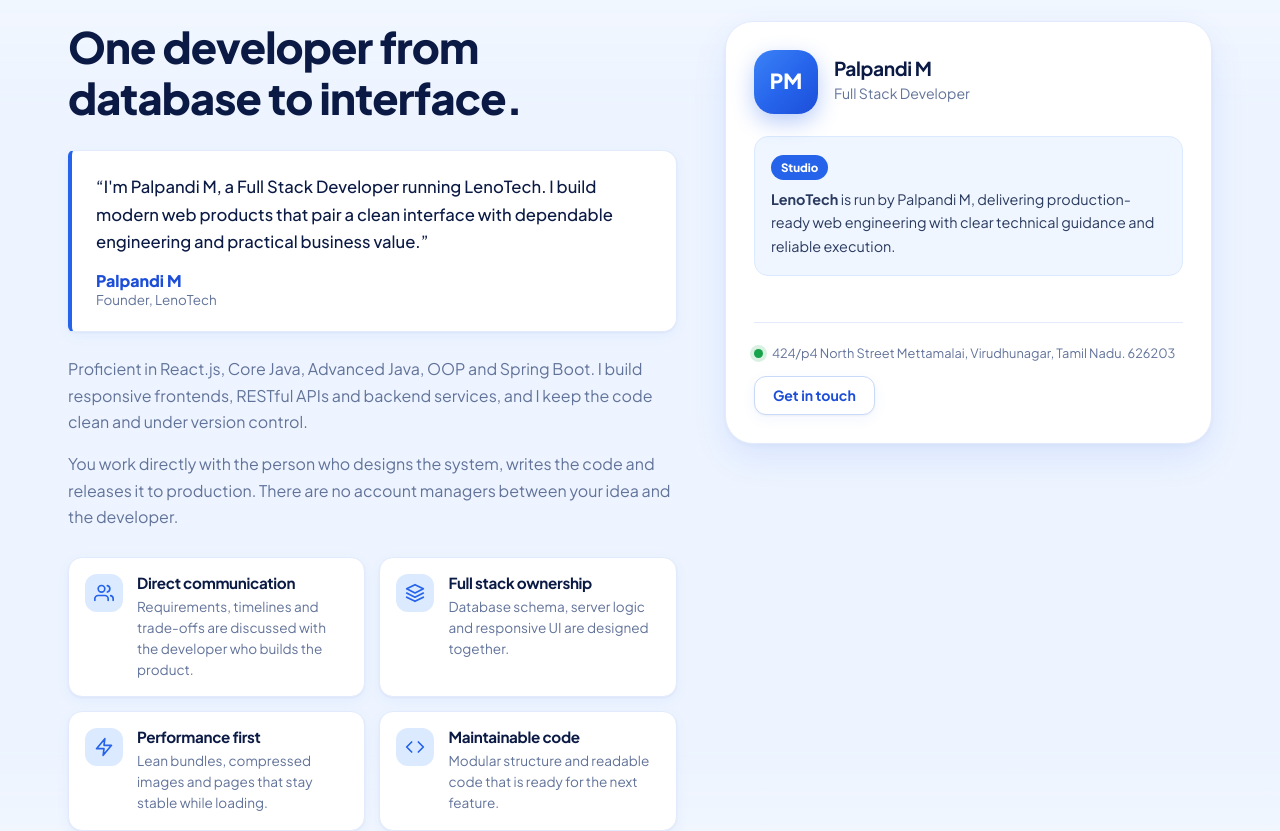
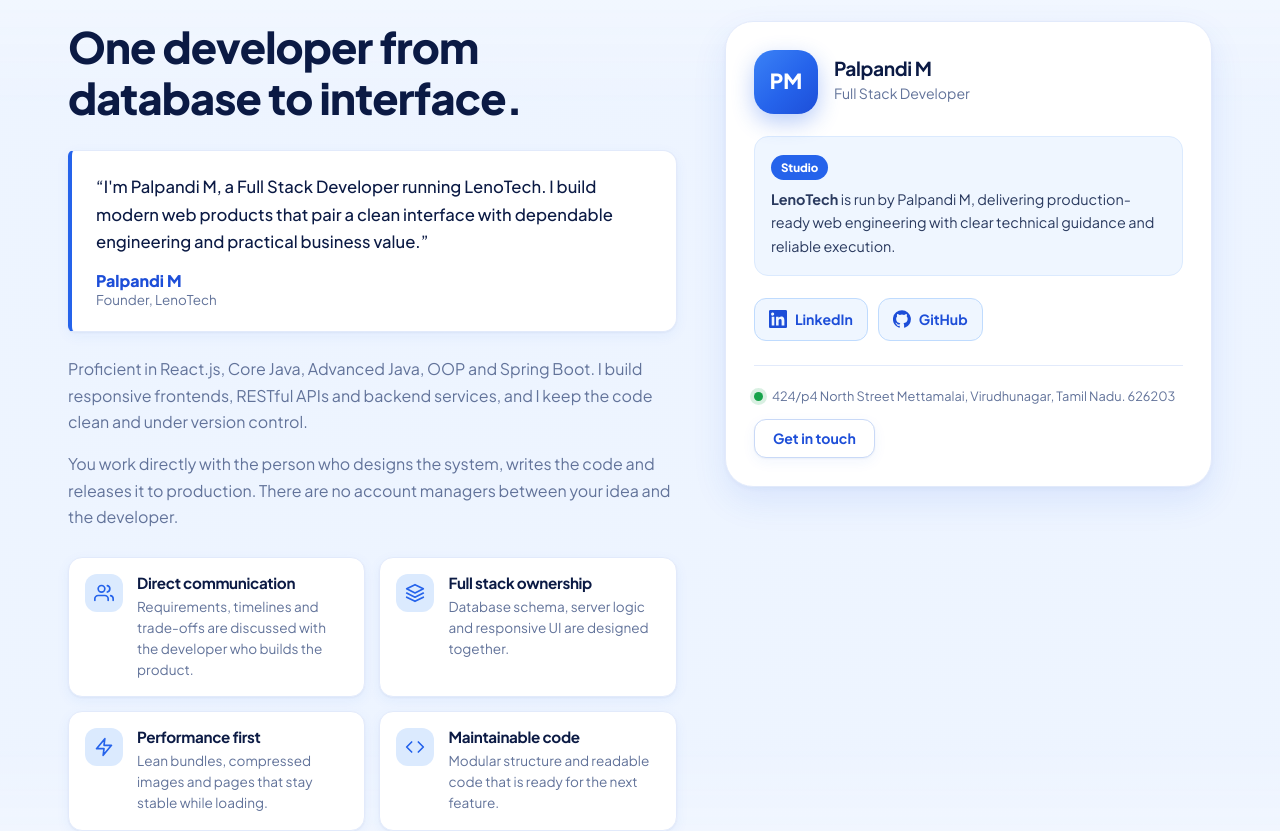
Before and after one commit to Palpandii/companywebsite, a React (Vite) app: page / in a window 1280 px wide. Shown: the part 2876-3707 px from the top of the page. Built offline with nearby package versions, Linux system fonts and the light colour scheme.

Commit message:
change about

```diff
--- a/index.html
+++ b/index.html
@@ -29,7 +29,7 @@
   <link rel="preconnect" href="https://fonts.googleapis.com" />
   <link rel="preconnect" href="https://fonts.gstatic.com" crossorigin />
   <script type="application/ld+json">
-  {"@context":"https://schema.org","@type":"ProfessionalService","name":"LenoTech","founder":{"@type":"Person","name":"Palpandi M","jobTitle":"Full Stack Developer"},"description":"Websites, web applications and e-commerce platforms built with React, Spring Boot and MySQL.","email":"palpandijava@gmail.com","telephone":"+91 9384904114","address":{"@type":"PostalAddress","addressLocality":"Virudhunagar","addressRegion":"Tamil Nadu","addressCountry":"IN"},"areaServed":"IN","knowsAbout":["React","Spring Boot","MySQL","Web development"]}
+  {"@context":"https://schema.org","@type":"ProfessionalService","name":"LenoTech","founder":{"@type":"Person","name":"Palpandi M","jobTitle":"Full Stack Developer"},"description":"Websites, web applications and e-commerce platforms built with React, Spring Boot and MySQL.","email":"palpandijava@gmail.com","telephone":"+91 9384904114","address":{"@type":"PostalAddress","addressLocality":"Virudhunagar","addressRegion":"Tamil Nadu","addressCountry":"IN"},"areaServed":"IN","sameAs":["https://www.linkedin.com/in/palpandi02","https://github.com/Palpandii"],"knowsAbout":["React","Spring Boot","MySQL","Web development"]}
   </script>
   <style>
     #preloader {
--- a/src/components/About.jsx
+++ b/src/components/About.jsx
@@ -1,6 +1,18 @@
 import { SITE } from '../config.js';
 import { useLanguage } from '../context/LanguageContext.jsx';
 import Icon from './Icon.jsx';
+
+const GITHUB_PATH = 'M12 .3a12 12 0 0 0-3.8 23.4c.6.1.8-.3.8-.6v-2c-3.3.7-4-1.6-4-1.6-.6-1.4-1.4-1.8-1.4-1.8-1-.7.1-.7.1-.7 1.2.1 1.8 1.2 1.8 1.2 1 1.8 2.8 1.3 3.5 1 0-.8.4-1.3.7-1.6-2.7-.3-5.5-1.3-5.5-5.9 0-1.3.5-2.4 1.2-3.2 0-.4-.5-1.6.2-3.2 0 0 1-.3 3.3 1.2a11.500 11.500 0 0 1 6 0c2.300-1.500 3.300-1.200 3.300-1.200.7 1.600.2 2.800.1 3.200.8.800 1.200 1.900 1.200 3.200 0 4.600-2.800 5.600-5.500 5.900.4.400.8 1.100.8 2.200v3.300c0 .3.2.7.8.6A12 12 0 0 0 12 .3';
+const LINKEDIN_PATH = 'M20.400 20.500h-3.600v-5.600c0-1.300 0-3-1.900-3-1.900 0-2.100 1.400-2.100 2.900v5.700H9.400V9h3.400v1.600c.5-.9 1.600-1.900 3.400-1.900 3.600 0 4.300 2.400 4.300 5.500v6.300zM5.300 7.400a2.100 2.100 0 1 1 0-4.100 2.100 2.100 0 0 1 0 4.100zM7.100 20.500H3.600V9h3.500v11.500zM22.200 0H1.800C.8 0 0 .8 0 1.700v20.600c0 .9.800 1.700 1.800 1.700h20.400c1 0 1.800-.8 1.800-1.700V1.700C24 .8 23.200 0 22.200 0z';
+
+function SocialLink({ href, label, path }) {
+  return (
+    <a className="social-link" href={href} target="_blank" rel="noopener noreferrer" aria-label={label}>
+      <svg viewBox="0 0 24 24" width="18" height="18" fill="currentColor" aria-hidden="true"><path d={path} /></svg>
+      <span>{label}</span>
+    </a>
+  );
+}
 
 export default function About() {
   const { t, content } = useLanguage();
@@ -48,6 +60,13 @@ export default function About() {
               <span className="company-badge">{t('about.studio')}</span>
               <p>{t('about.callout', { brand: <strong>LenoTech</strong>, owner: SITE.owner })}</p>
             </div>
+
+            {(SITE.github || SITE.linkedin) && (
+              <div className="profile-socials">
+                {SITE.linkedin && <SocialLink href={SITE.linkedin} label="LinkedIn" path={LINKEDIN_PATH} />}
+                {SITE.github && <SocialLink href={SITE.github} label="GitHub" path={GITHUB_PATH} />}
+              </div>
+            )}
           </div>
 
           <div className="profile-card-footer">
--- a/src/config.js
+++ b/src/config.js
@@ -11,6 +11,6 @@ export const SITE = {
   // Paste your real profile URLs. Links with an empty value are hidden automatically.
   // Real numbers only, e.g. [{ value: '5', label: 'Projects delivered' }]. Empty hides the strip.
   stats: [],
-  github: '',
-  linkedin: ''
+  github: 'https://github.com/Palpandii',
+  linkedin: 'https://www.linkedin.com/in/palpandi02'
 };
--- a/src/styles/sections.css
+++ b/src/styles/sections.css
@@ -641,3 +641,92 @@
         transition: none;
     }
 }
+
+/* ---- Hero mockup: real screenshots ---- */
+.mockup-media--shots {
+    display: block;
+    position: relative;
+    min-height: 0;
+    aspect-ratio: 1280 / 714;
+    background: #0f1b3d;
+}
+
+.mockup-shot {
+    position: absolute;
+    inset: 0;
+    width: 100%;
+    height: 100%;
+    object-fit: cover;
+    object-position: top;
+    opacity: 0;
+    animation: shotFade 15s infinite;
+    animation-delay: calc(var(--i) * 5s);
+}
+
+@keyframes shotFade {
+    0% {
+        opacity: 0;
+    }
+
+    4%,
+    30% {
+        opacity: 1;
+    }
+
+    36%,
+    100% {
+        opacity: 0;
+    }
+}
+
+@media (prefers-reduced-motion: reduce) {
+    .mockup-shot {
+        animation: none;
+    }
+
+    .mockup-shot:first-child {
+        opacity: 1;
+    }
+}
+
+/* ---- Project card buttons: never wrap the text, wrap the buttons instead ---- */
+.work-actions-row {
+    flex-wrap: wrap;
+}
+
+.work-view-btn,
+.work-live-btn {
+    white-space: nowrap;
+    padding: 10px 16px;
+}
+
+/* ---- Profile card social links ---- */
+.profile-socials {
+    display: flex;
+    gap: 10px;
+    flex-wrap: wrap;
+    margin-top: 16px;
+}
+
+.social-link {
+    display: inline-flex;
+    align-items: center;
+    gap: 8px;
+    padding: 9px 14px;
+    border-radius: 12px;
+    border: 1.5px solid var(--blue-200);
+    background: var(--blue-50);
+    color: var(--blue-700);
+    font-size: .88rem;
+    font-weight: 700;
+    text-decoration: none;
+    transition: transform .25s var(--ease), background .25s, color .25s, box-shadow .25s;
+}
+
+.social-link:hover,
+.social-link:focus-visible {
+    transform: translateY(-2px);
+    background: var(--blue-600);
+    color: #fff;
+    box-shadow: var(--shadow-btn);
+}
```
